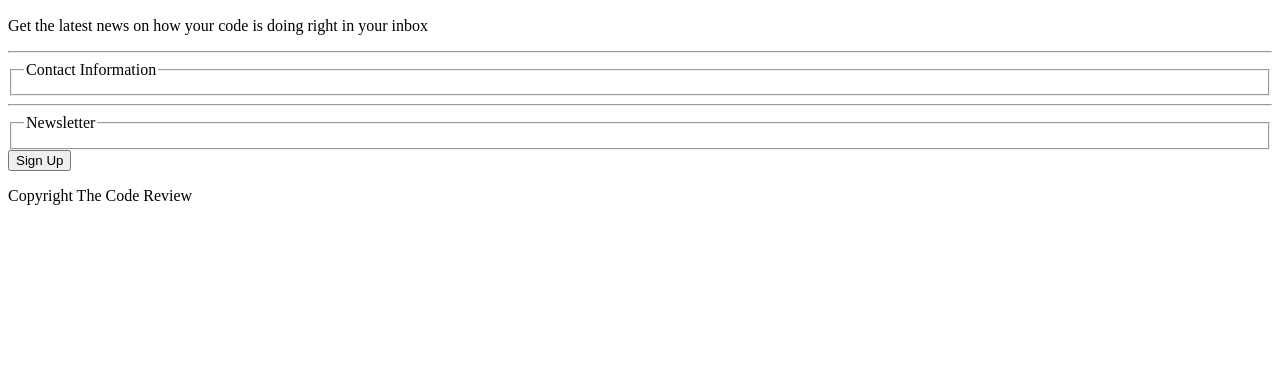
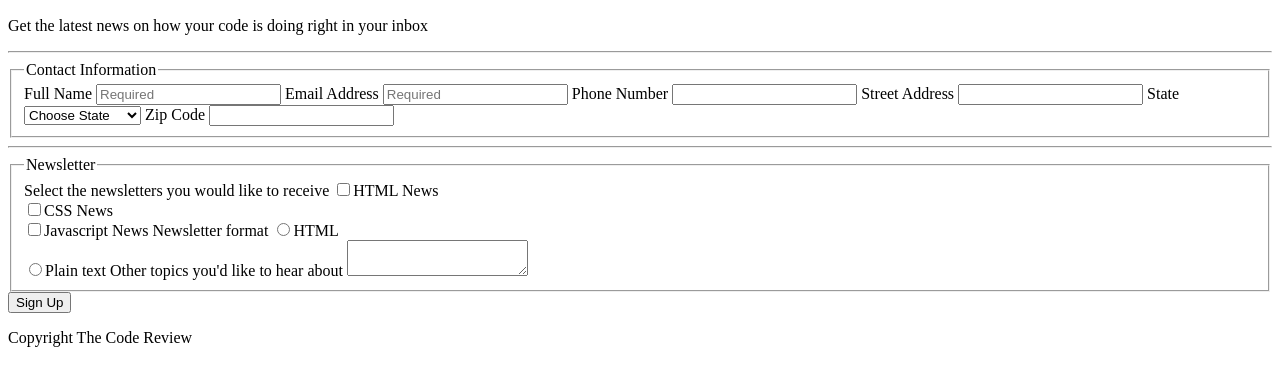
Before and after one commit to cyberkathleen/responsive-registration-form, a plain HTML site: page index.html in a window 1280 px wide. Shown: the part 110-496 px from the top of the page. Drawn offline with Linux system fonts and the light colour scheme.

Commit message:
Added HTML for the form

```diff
--- a/index.html
+++ b/index.html
@@ -24,6 +24,75 @@
       <fieldset>
         <legend>Contact Information</legend>
 
+        <label for="name">Full Name</label>
+        <input type="text" id="name" name="user_name" placeholder="Required">
+
+        <label for="email">Email Address</label>
+        <input type="email" id="email" name="user_email" placeholder="Required">
+
+        <label for="phone">Phone Number</label>
+        <input type="tel" id="phone" name="user_phone">
+
+        <label for="street">Street Address</label>
+        <input type="text" id="street" name="user_street">
+
+        <label for="state">State</label>
+        <select id="state" name="user-state">
+          <option value="">Choose State</option>
+          <option value="alabama">Alabama</option>
+          <option value="alaska">Alaska</option>
+          <option value="arizona">Arizona</option>
+          <option value="arkansas">Arkansas</option>
+          <option value="california">California</option>
+          <option value="colorado">Colorado</option>
+          <option value="connecticut">Connecticut</option>
+          <option value="delaware">Delaware</option>
+          <option value="florida">Florida</option>
+          <option value="georgia">Georgia</option>
+          <option value="hawaii">Hawaii</option>
+          <option value="idaho">Idaho</option>
+          <option value="illinois">Illinois</option>
+          <option value="indiana">Indiana</option>
+          <option value="iowa">Iowa</option>
+          <option value="kansas">Kansas</option>
+          <option value="kentucky">Kentucky</option>
+          <option value="louisiana">Louisiana</option>
+          <option value="maine">Maine</option>
+          <option value="maryland">Maryland</option>
+          <option value="massachusetts">Massachusetts</option>
+          <option value="michigan">Michigan</option>
+          <option value="minnesota">Minnesota</option>
+          <option value="mississippi">Mississippi</option>
+          <option value="missouri">Missouri</option>
+          <option value="montana">Montana</option>
+          <option value="nebraska">Nebraska</option>
+          <option value="nevada">Nevada</option>
+          <option value="new_hampshire">New Hampshire</option>
+          <option value="new_jersey">New Jersey</option>
+          <option value="new_mexico">New Mexico</option>
+          <option value="new_york">New York</option>
+          <option value="north_carolina">North Carolina</option>
+          <option value="north_dakota">North Dakota</option>
+          <option value="ohio">Ohio</option>
+          <option value="oklahoma">Oklahoma</option>
+          <option value="oregon">Oregon</option>
+          <option value="pennsylvania">Pennsylvania</option>
+          <option value="rhode_island">Rhode Island</option>
+          <option value="south_carolina">South Carolina</option>
+          <option value="south_dakota">South Dakota</option>
+          <option value="Tennessee">Tennessee</option>
+          <option value="texas">Texas</option>
+          <option value="utah">Utah</option>
+          <option value="vermont">Vermont</option>
+          <option value="virginia">Virginia</option>
+          <option value="washington">Washington</option>
+          <option value="west_virginia">West Virginia</option>
+          <option value="wisconsin">Wisconsin</option>
+          <option value="wyoming">Wyoming</option>
+        </select>
+
+        <label for="zip">Zip Code</label>
+        <input type="text" id="zip" name="user-zip">
 
       </fieldset>
 
@@ -32,7 +101,17 @@
       <fieldset>
         <legend>Newsletter</legend>
 
+        <label>Select the newsletters you would like to receive</label>
+        <input type="checkbox" id="html_news" value="newsletter_html" name="user_newsletters"><label for="html_news">HTML News</label><br>
+        <input type="checkbox" id="css_news" value="newsletter_css" name="user_newsletters"><label for="css_news">CSS News</label><br>
+        <input type="checkbox" id="javascript_news" value="newsletter_javascript" name="user_newsletters"><label for="javascript_news">Javascript News</label>
 
+        <label>Newsletter format</label>
+        <input type="radio" id="html_format" value="format_html" name="newsletter_format"><label for="html_format">HTML</label><br>
+        <input type="radio" id="plainText_format" value="format_plainText" name="newsletter_format"><label for="plainText_format">Plain text</label>
+
+        <label for="topics">Other topics you'd like to hear about</label>
+        <textarea id="topics" name="user_topics"></textarea>
       </fieldset>
 
       <button type="submit">Sign Up</button>
```
